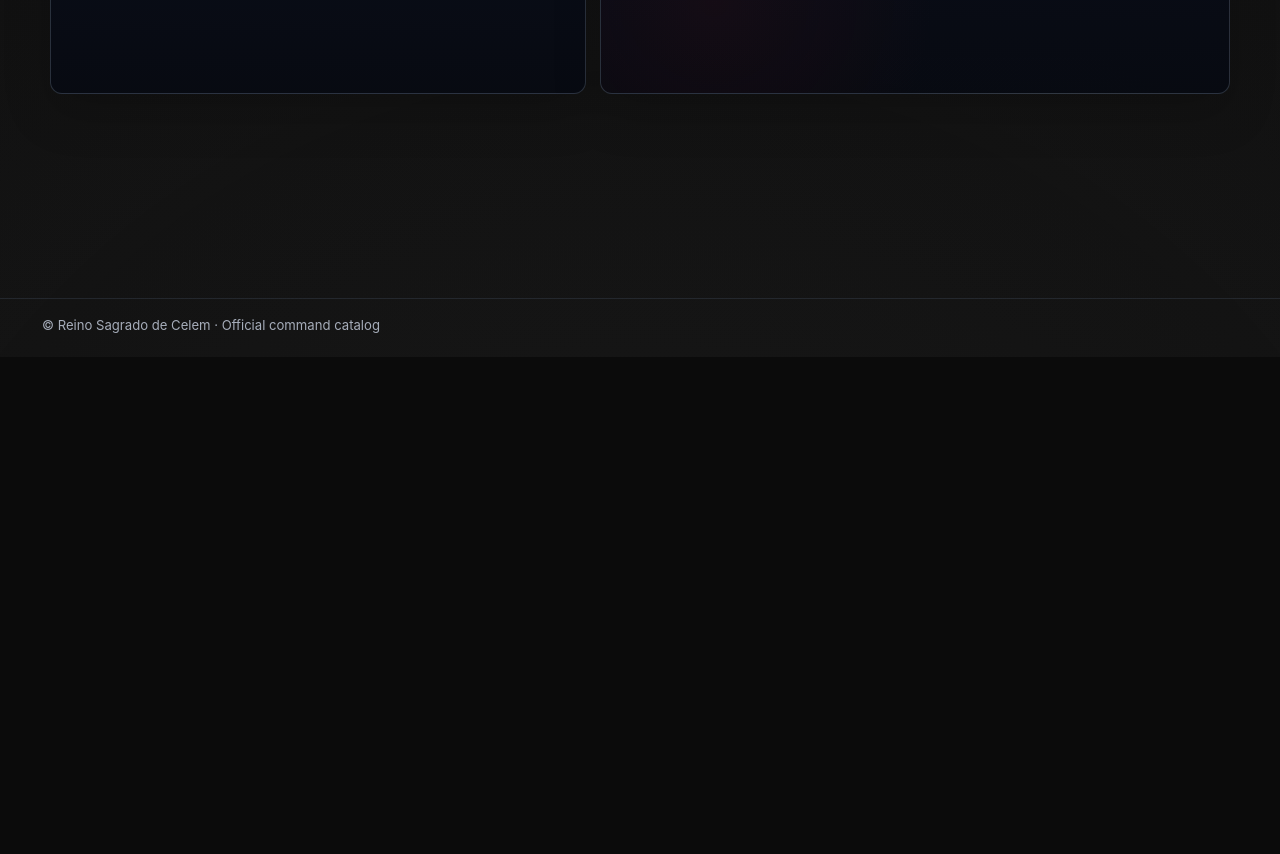
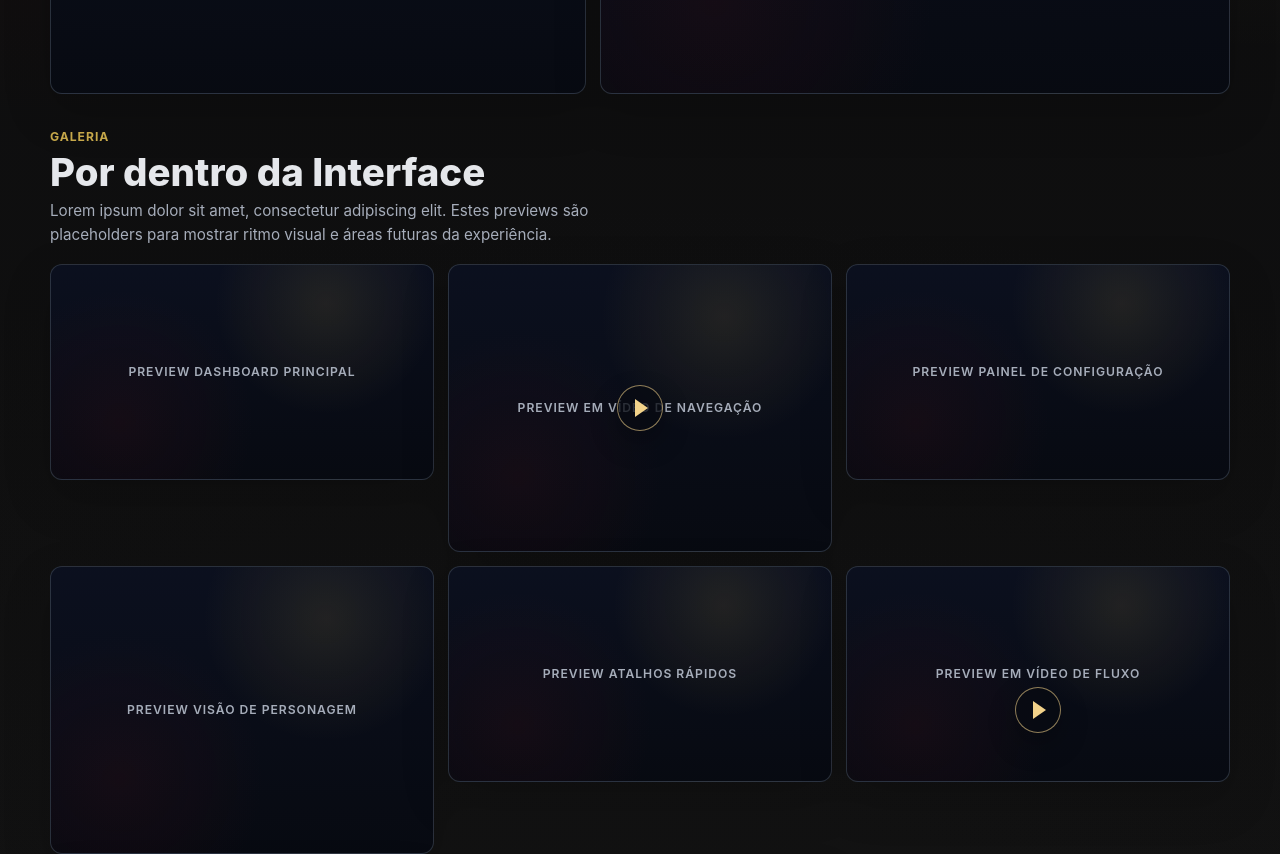
Before and after one commit to LuanTrindade95/CelemSite, an Angular app: page /interface in a window 1280 px wide. Shown: the part 2180-3034 px from the top of the page. Before the commit the page ends 2537 px from the top, so only its background shows below. Built offline with nearby package versions, Linux system fonts and the light colour scheme; no server answers.

Commit message:
feat(interface): galeria/showcase com grid responsivo (interface/I4)
Refs: docs/celem/pages/interface.md

Phase: Interface I4

```diff
--- a/src/app/features/interface/interface.component.html
+++ b/src/app/features/interface/interface.component.html
@@ -122,7 +122,48 @@
   </celem-section>
 
   <celem-section>
-    <!-- GALERIA -->
+    <div class="interface-gallery">
+      <celem-section-header
+        eyebrow="Galeria"
+        title="Por dentro da Interface"
+        subtitle="Lorem ipsum dolor sit amet, consectetur adipiscing elit. Estes previews são placeholders para mostrar ritmo visual e áreas futuras da experiência." />
+
+      <div class="interface-gallery__grid">
+        <div class="gallery-item">
+          <celem-media-placeholder ratio="16:9" label="Preview dashboard principal" />
+        </div>
+
+        <div class="gallery-item gallery-item--video">
+          <celem-media-placeholder ratio="4:3" label="Preview em vídeo de navegação" />
+          <span class="gallery-item__play" aria-hidden="true"></span>
+        </div>
+
+        <div class="gallery-item">
+          <celem-media-placeholder ratio="16:9" label="Preview painel de configuração" />
+        </div>
+
+        <div class="gallery-item">
+          <celem-media-placeholder ratio="4:3" label="Preview visão de personagem" />
+        </div>
+
+        <div class="gallery-item">
+          <celem-media-placeholder ratio="16:9" label="Preview atalhos rápidos" />
+        </div>
+
+        <div class="gallery-item gallery-item--video">
+          <celem-media-placeholder ratio="16:9" label="Preview em vídeo de fluxo" />
+          <span class="gallery-item__play" aria-hidden="true"></span>
+        </div>
+
+        <div class="gallery-item">
+          <celem-media-placeholder ratio="4:3" label="Preview leitura de estado" />
+        </div>
+
+        <div class="gallery-item">
+          <celem-media-placeholder ratio="16:9" label="Preview detalhes da Interface" />
+        </div>
+      </div>
+    </div>
   </celem-section>
 
   <celem-section>
--- a/src/app/features/interface/interface.component.scss
+++ b/src/app/features/interface/interface.component.scss
@@ -141,6 +141,45 @@ h1 {
   line-height: 1.55;
 }
 
+.interface-gallery {
+  display: grid;
+  gap: 16px;
+}
+
+.interface-gallery__grid {
+  display: grid;
+  grid-template-columns: repeat(3, minmax(0, 1fr));
+  gap: 14px;
+}
+
+.gallery-item {
+  position: relative;
+  min-width: 0;
+}
+
+.gallery-item__play {
+  position: absolute;
+  inset: 50% auto auto 50%;
+  display: grid;
+  place-items: center;
+  width: 46px;
+  height: 46px;
+  border: 1px solid rgba(242, 210, 138, 0.58);
+  border-radius: var(--celem-radius-pill);
+  background: rgba(8, 11, 18, 0.78);
+  box-shadow: 0 12px 28px rgba(0, 0, 0, 0.28);
+  transform: translate(-50%, -50%);
+}
+
+.gallery-item__play::before {
+  content: "";
+  width: 0;
+  height: 0;
+  margin-left: 3px;
+  border-block: 9px solid transparent;
+  border-left: 13px solid var(--celem-focus);
+}
+
 @media (max-width: 920px) {
   .interface-hero {
     grid-template-columns: 1fr;
@@ -165,6 +204,10 @@ h1 {
   .feature-block--reverse celem-card {
     order: 2;
   }
+
+  .interface-gallery__grid {
+    grid-template-columns: repeat(2, minmax(0, 1fr));
+  }
 }
 
 @media (max-width: 560px) {
@@ -188,4 +231,8 @@ h1 {
   .interface-hero__actions celem-button {
     width: 100%;
   }
+
+  .interface-gallery__grid {
+    grid-template-columns: 1fr;
+  }
 }
```
Also changed, not shown: 1 other file (tests, documents, lock files or other folders).
